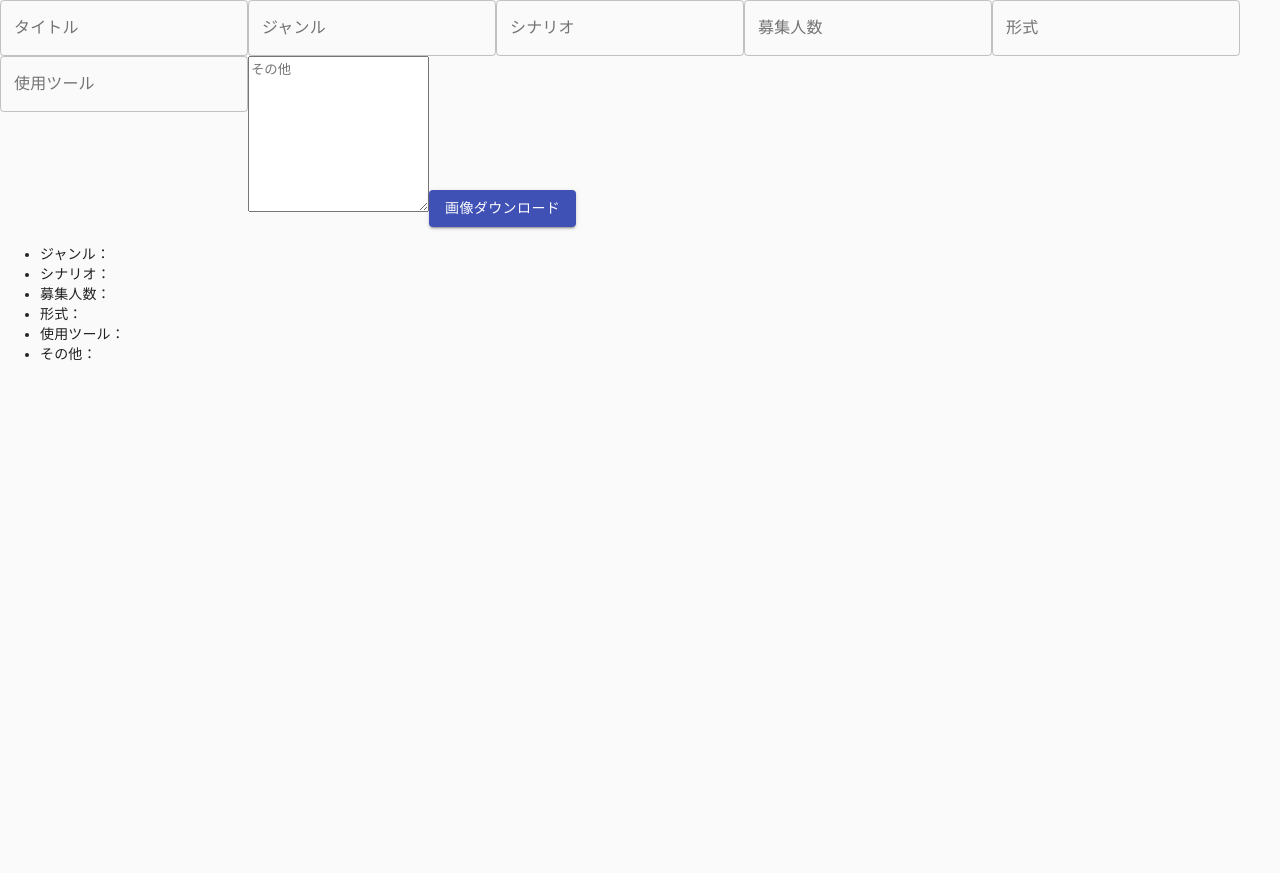
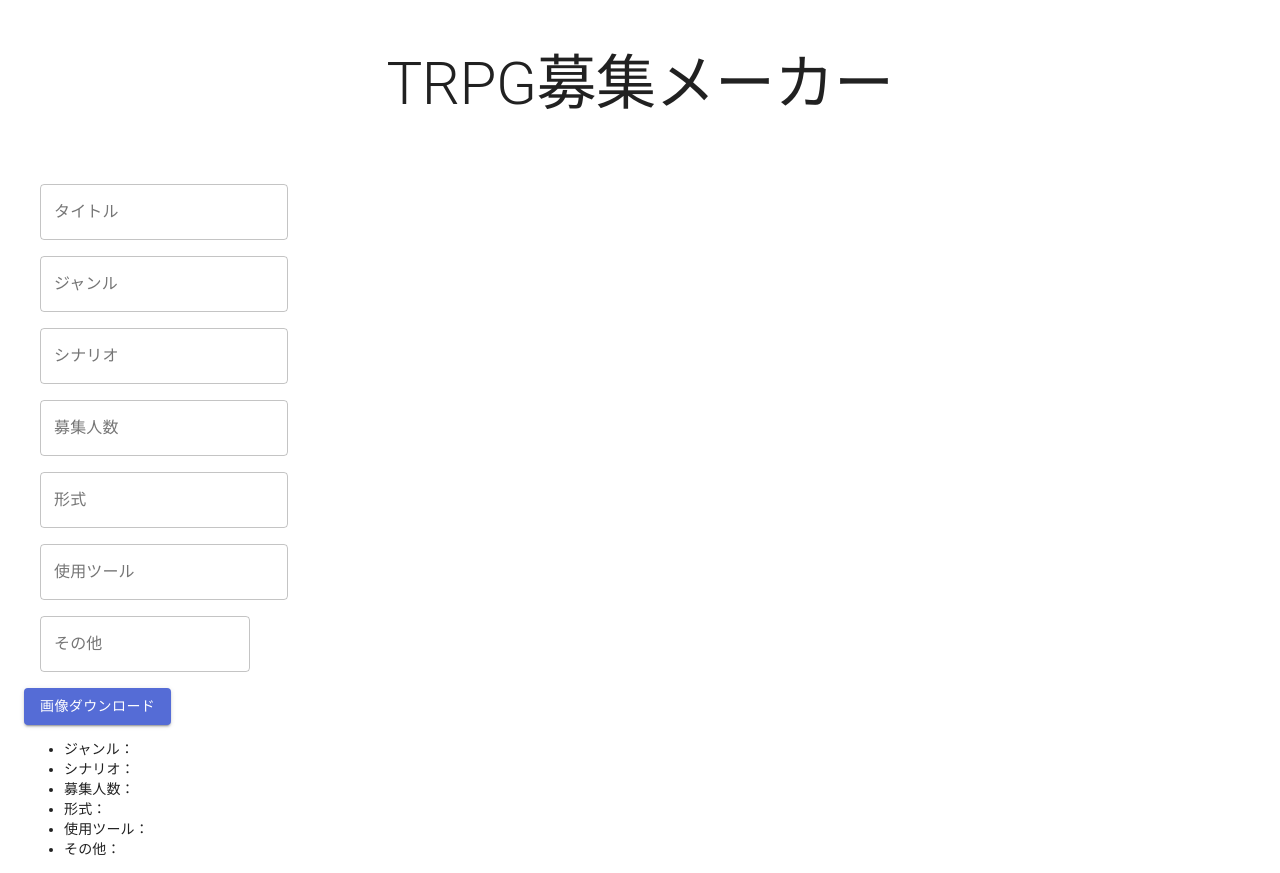
Before and after one commit to motikoma/trpg-bosyu, a Next.js app: page /generator in a window 1280 px wide. Before the commit the page ends 800 px from the top, so only its background shows below. Built offline with nearby package versions, Linux system fonts and the light colour scheme.

Commit message:
add: コンポーネント

```diff
--- a/src/components/Card.tsx
+++ b/src/components/Card.tsx
@@ -1,4 +1,6 @@
-import React from "react";
+import { Typography } from "@material-ui/core";
+import React,{useState} from "react";
+
 
 type Props = {
     title: string;
@@ -13,7 +15,7 @@ type Props = {
 const Card: React.FC<Props> = ({title,genre,senario,recruitingCount,format,tool,textarea}) => {
     return (
         <div id="target-component">
-            <h1>{title}</h1>
+            <Typography>{title}</Typography>
             <ul>
                 <li>ジャンル：{genre}</li>
                 <li>シナリオ：{senario}</li>
--- a/src/components/Form.tsx
+++ b/src/components/Form.tsx
@@ -1,11 +1,12 @@
 import React,{useState} from "react";
 import html2canvas from "html2canvas";
 import {makeStyles} from "@material-ui/core/styles";
-import { TextField, TextareaAutosize, Button } from "@material-ui/core";
+import { TextField, Button, Grid, Box, Typography, Container } from "@material-ui/core";
 import Card from "./Card";
 
-// TODO: 画像ダウンロード機能を実装する
+// TODO: 更新したらバグるのを修正する。よくわからない...
 // TODO: 見た目を整える：スタイルはHooks式で実装する
+// TODO: テキストエリアに記載した改行を反映できるようにする
 // TODO: 動的に行を追加できるようにする
 
 const Form: React.FC<{}> = () => {
@@ -65,21 +66,44 @@ const Form: React.FC<{}> = () => {
     }
 
     return (
-        <>
+        <Container maxWidth="lg" fixed>
+            <Box m={6}>
+                <Typography variant="h2" component="h1" align="center">TRPG募集メーカー</Typography>
+            </Box>
+            <Grid container direction="row" justify="center" alignItems="center">
+                <Grid container item xs={12}>
                     <section>
+                        <Box m={2}>
                             <TextField label="タイトル" variant="outlined" onChange={titleHandler} />
+                        </Box>
+                        <Box m={2}>
                             <TextField label="ジャンル" variant="outlined" onChange={genreHandler}  />
+                        </Box>
+                        <Box m={2}>
                             <TextField label="シナリオ" variant="outlined" onChange={senarioHandler}  />
+                        </Box>
+                        <Box m={2}>
                             <TextField label="募集人数" variant="outlined" onChange={recruitingCountHandler}  />
+                        </Box>
+                        <Box m={2}>
                             <TextField label="形式" variant="outlined" onChange={formatHandler}  />
+                        </Box>
+                        <Box m={2}>
                             <TextField label="使用ツール" variant="outlined" onChange={toolHandler}  />
-                <TextareaAutosize aria-label="empty textarea" rowsMin={10} rowsMax={20} placeholder="その他" onChange={textareaHandler} />
+                        </Box>
+                        <Box m={2}>
+                            <TextField label="その他" variant="outlined" multiline onChange={textareaHandler} />
+                        </Box>
                         <Button variant="contained" color="primary" onClick={()=>{onClickExport()}}>画像ダウンロード</Button>
                     </section>
+                </Grid>
+                <Grid container item xs={12}>
                     <section>
                         <Card title={title} genre={genre} senario={senario} recruitingCount={recruitingCount} format={format} tool={tool} textarea={textarea} />
                     </section>
-        </>
+                </Grid>
+            </Grid>
+        </Container>
     );
 }
 
--- a/styles/theme.ts
+++ b/styles/theme.ts
@@ -1,3 +1,35 @@
 import { createMuiTheme } from '@material-ui/core'
-const theme = createMuiTheme()
+import { red } from '@material-ui/core/colors';
+const theme = createMuiTheme({
+    palette: {
+        primary: {
+          main: '#556cd6',
+        },
+        secondary: {
+          main: '#19857b',
+        },
+        error: {
+          main: red.A400,
+        },
+        background: {
+          default: '#fff',
+        },
+    },
+    props: {
+      MuiTypography: {
+        variantMapping: {
+          h1: 'h1',
+          h2: 'h2',
+          h3: 'h3',
+          h4: 'h4',
+          h5: 'h5',
+          h6: 'h6',
+          subtitle1: 'h2',
+          subtitle2: 'h2',
+          body1: 'span',
+          body2: 'span',
+        },
+      },
+    },
+  });
 export default theme;
```
Also changed, not shown: package.json (+6 -8 lines), 1 other file (tests, documents, lock files or other folders). Lines whose indentation alone changed are shown as unchanged.
